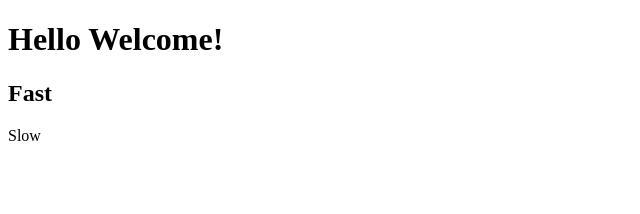
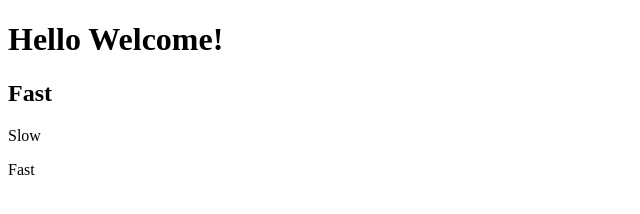
Before and after one commit to paulinastefanska/learning-git-2, a plain HTML site: page index.html in a window 1280 px wide. Shown: the full height of the page, 0-640 px from the left. Drawn offline with Linux system fonts and the light colour scheme.

Commit message:
Update content

```diff
--- a/index.html
+++ b/index.html
@@ -8,5 +8,6 @@
 		<h1>Hello Welcome!</h1>
 		<h2>Fast</h2>
 		<p>Slow</p>
+		<p>Fast</p>
 	</body>
 </html>
```
